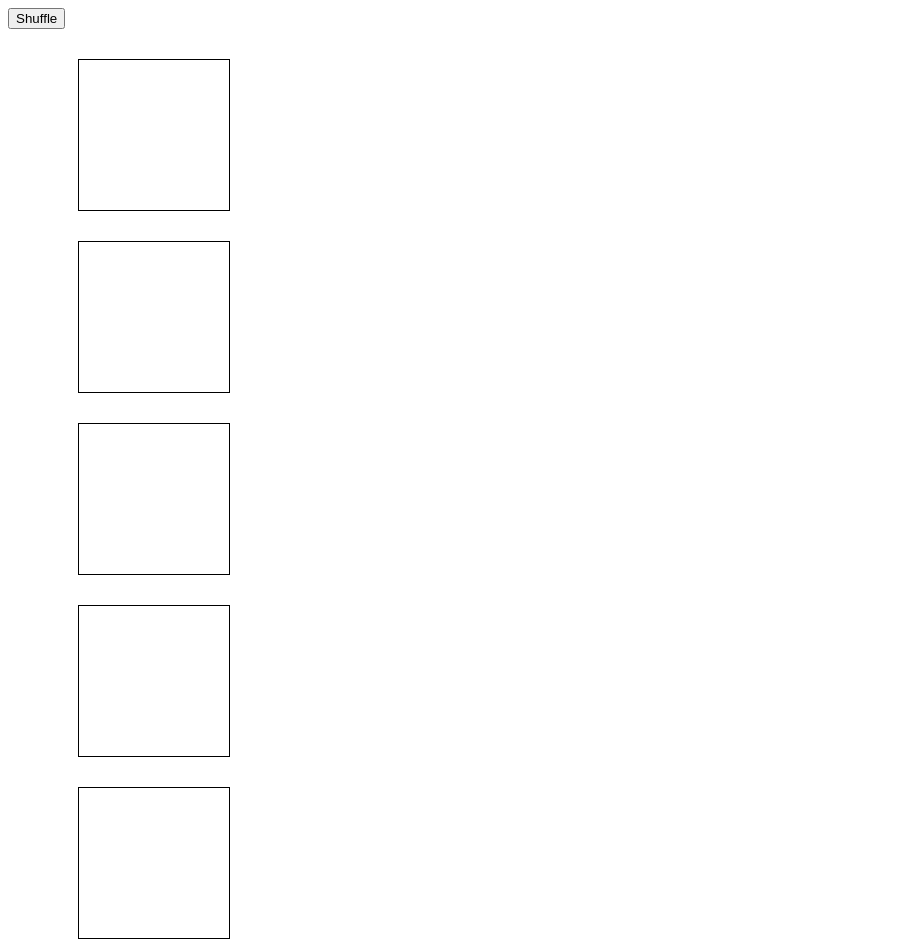
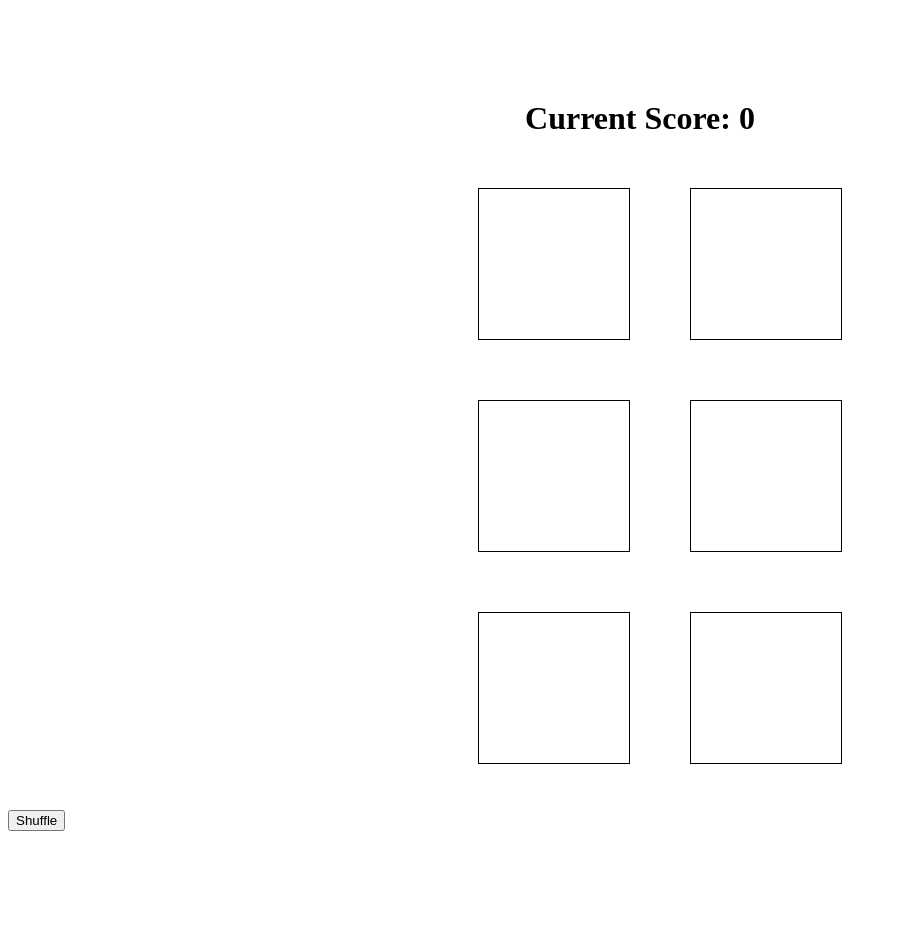
Before and after one commit to ShayFae/mix-match, a React (Create React App) app: page / in a window 1280 px wide. Shown: the top 952 px of the page, without its empty margins (0-897 px from the left). After the commit the page ends 839 px from the top, so only its background shows below. Built offline with nearby package versions, Linux system fonts and the light colour scheme.

Commit message:
Add card icons and score

```diff
--- a/src/App.css
+++ b/src/App.css
@@ -12,9 +12,28 @@
   justify-content: center;
 }
 
-/* .App {
+img {
+  display: flex;
+  justify-content: center;
+  align-items: center;
+  max-width:100%;
+  max-height:100%;
+}
+
+ section {
   display: flex;
   justify-content: center;
   flex-direction: row;
   flex-wrap: wrap;
-} */
+}
+
+h1 {
+  text-align: center;
+  margin-top: 100px;
+}
+
+button {
+  text-align: center;
+  align-items: center;
+  justify-content: center;
+}
--- a/src/App.js
+++ b/src/App.js
@@ -11,6 +11,7 @@ const [check6, setCheck6] = useState(false);
 
 const [o, setO] = useState([]);
 const [add, setAdd] = useState('')
+const [score, setScore] = useState(0)
 
 //Shuffle function
 const ul = document.querySelector('ul');
@@ -26,6 +27,7 @@ const shuffle = () => {
   setCheck4(false);
   setCheck5(false);
   setCheck6(false);
+  setScore(0)
 }
 
 // useEffect(() => {
@@ -47,9 +49,16 @@ if(o.length >= 2) {
   console.log(y);
   if(y[0] === y[1]) {
     console.log('MATCH');
+    // setCount(prev => {
+    //   prev += 1
+    // })
+    setScore(prev => prev + 1);
     setO([])
   } else {
     console.log('NO MATCH');
+    //Test
+    // setCheck1(!check1)
+    // setCheck2(!check2)
   }
 }
 
@@ -57,38 +66,39 @@ if(o.length > 2) {
   setO([]);
 }
 
+console.log(score)
   return (
     <div className="App">
-        <button className='shuffle' onClick={shuffle}>Shuffle</button>
+        <h1>Current Score: {score}</h1>
         <ul>
           <section onClick={match}>
-            <div className='cards' name='King' onClick={() => {setCheck1(!check1); setAdd('King')}}>
-              <p className='reset' style={{ display: check1 ? "block" : "none" }}>King</p>
+            <div className='cards' name='King' onClick={() => {setCheck1(!check1); setAdd('Kng')}}>
+              <p className='reset' style={{ display: check1 ? "block" : "none" }}><img src="https://static.vecteezy.com/system/resources/previews/004/745/869/original/top-hat-free-vector.jpg" /></p>
             </div>
             <div className='cards' name="King" onClick={() => {setCheck2(!check2); setAdd('King')}}>
-              <p className="reset" style={{ display: check2 ? "block" : "none" }}>King</p>
+              <p className="reset" style={{ display: check2 ? "block" : "none" }}><img src="https://static.vecteezy.com/system/resources/previews/004/745/869/original/top-hat-free-vector.jpg" /></p>
             </div>
           </section>
 
           <section onClick={match}>
             <div className='cards' name='Queen' onClick={() => {setCheck3(!check3); setAdd('Queen')}}>
-              <p className="reset" style={{ display: check3 ? "block" : "none" }}>Queen</p>
+              <p className="reset" style={{ display: check3 ? "block" : "none" }}><img src="https://static.thenounproject.com/png/1179225-200.png" /></p>
             </div>
             <div className='cards' name='Queen' onClick={() => {setCheck4(!check4); setAdd('Queen')}}>
-              <p className="reset" style={{ display: check4 ? "block" : "none" }}>Queen</p>
+              <p className="reset" style={{ display: check4 ? "block" : "none" }}><img src="https://static.thenounproject.com/png/1179225-200.png" /></p>
             </div>
           </section>
 
           <section onClick={match}>
             <div className='cards' name='Jack' onClick={() => {setCheck5(!check5); setAdd('Jack')}}>
-              <p className="reset" style={{ display: check5 ? "block" : "none" }}>Jack</p>
+              <p className="reset" style={{ display: check5 ? "block" : "none" }}><img src="https://opengameart.org/sites/default/files/psController.png" /></p>
             </div>
             <div className='cards' name='Jack' onClick={() => {setCheck6(!check6); setAdd('Jack')}}>
-              <p className="reset" style={{ display: check6 ? "block" : "none" }}>Jack</p>
+              <p className="reset" style={{ display: check6 ? "block" : "none" }}><img src="https://opengameart.org/sites/default/files/psController.png" /></p>
             </div>
           </section>
-
         </ul>
+        <button className='shuffle' onClick={shuffle}>Shuffle</button>
     </div>
   );
 }
```
